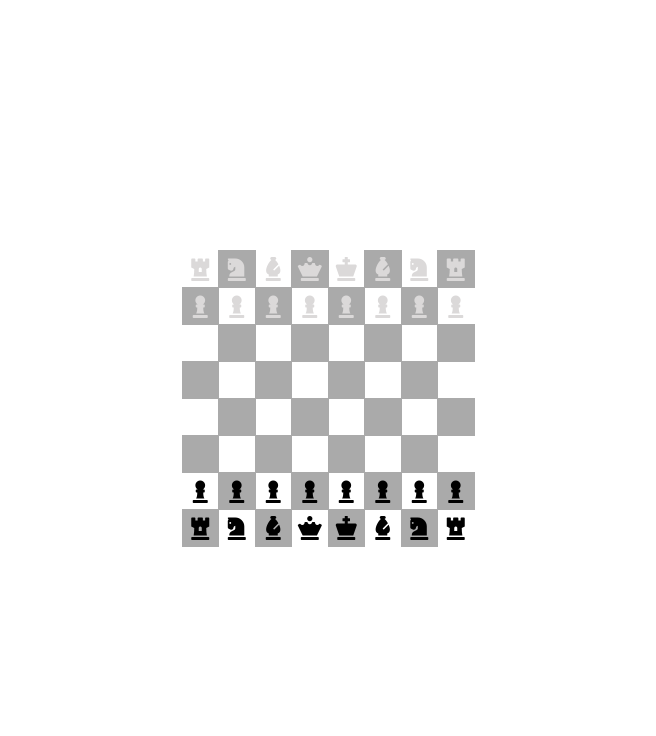
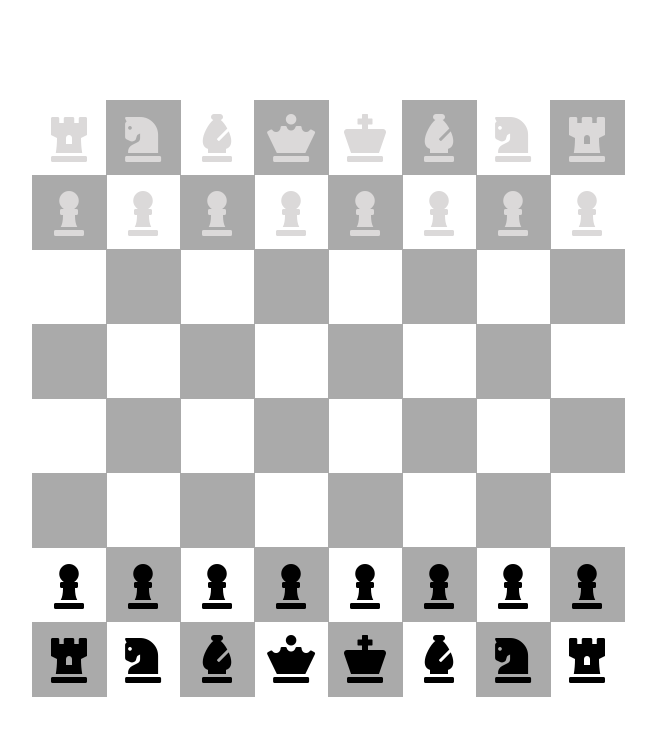
Before and after one commit to balajisr/play-chess, a plain HTML site: page index.html in a window 1280 px wide. Shown: the whole page, without its empty margins (312-968 px from the left). Drawn offline with Linux system fonts and the light colour scheme.

Commit message:
added media queries for tablet and desktop

```diff
--- a/main.css
+++ b/main.css
@@ -46,3 +46,22 @@
 .whitesmoke {
     color: #dbd9d9;
 }
+
+/*** RESPONSIVE LAYOUT ***/
+/* IPAD & TABLETS */
+
+@media only screen and (min-width: 767px) {
+    .chess-container {
+        width: 600px;
+        height: 600px;
+    }
+
+    .chess-piece {
+        width: 75px;
+        height: 75px;
+    }
+
+    .chess-piece i {
+        font-size: 48px;
+    }
+}
```
